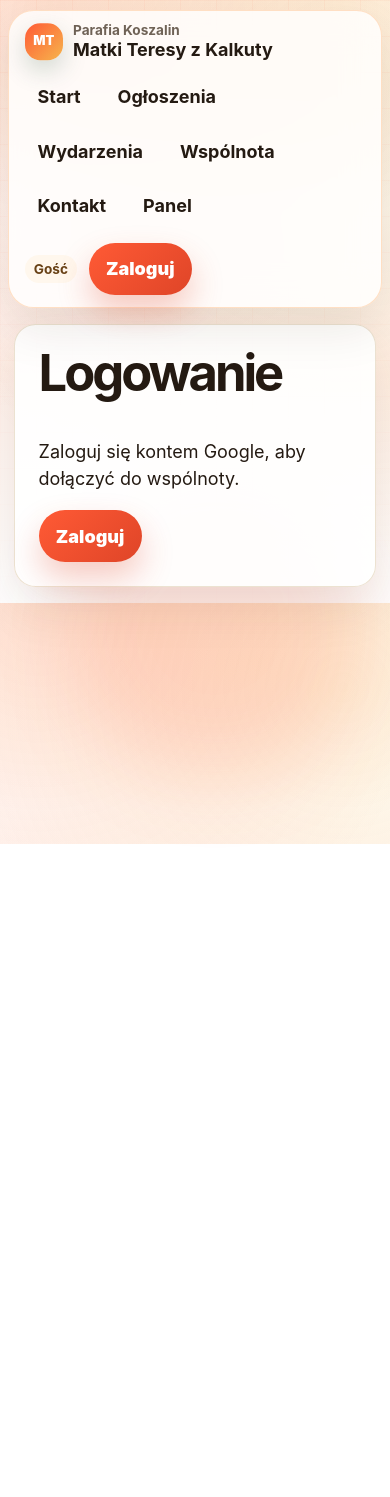
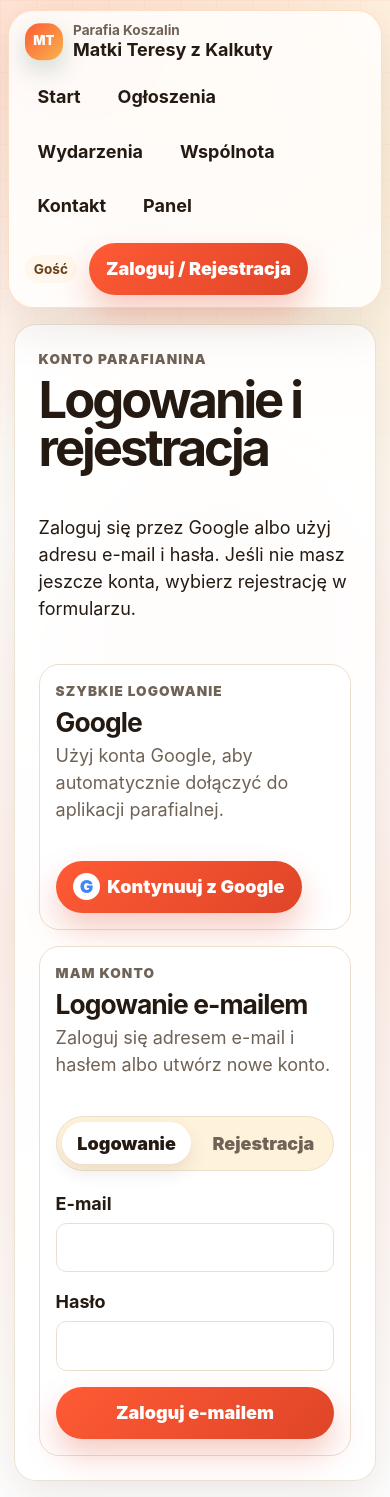
Before and after one commit to jasieksz1992/parafia-matki-teresy, a Next.js app: page /login in a window 390 px wide. Before the commit the page ends 844 px from the top, so only its background shows below. Built offline with nearby package versions, Linux system fonts and the light colour scheme; no server answers.

Commit message:
Add email authentication flow

```diff
--- a/src/app/globals.css
+++ b/src/app/globals.css
@@ -1942,3 +1942,83 @@ nav a:hover {
   z-index: 1;
   pointer-events: none;
 }
+
+.auth-hero {
+  display: grid;
+  gap: clamp(1.5rem, 4vw, 2.5rem);
+}
+
+.auth-intro {
+  max-width: 760px;
+}
+
+.auth-grid {
+  display: grid;
+  gap: 1rem;
+  grid-template-columns: repeat(auto-fit, minmax(280px, 1fr));
+}
+
+.auth-card {
+  display: grid;
+  align-content: start;
+  gap: 1.2rem;
+  padding: clamp(1rem, 3vw, 1.5rem);
+  border: 1px solid var(--border);
+  border-radius: 1.25rem;
+  background: rgba(255, 255, 255, 0.82);
+}
+
+.auth-card h2 {
+  margin: 0.15rem 0 0.35rem;
+}
+
+.auth-tabs {
+  display: grid;
+  gap: 0.5rem;
+  grid-template-columns: repeat(2, minmax(0, 1fr));
+  padding: 0.35rem;
+  border: 1px solid var(--border);
+  border-radius: 999px;
+  background: var(--surface-warm);
+}
+
+.auth-tabs button {
+  min-height: 42px;
+  border: 0;
+  border-radius: 999px;
+  background: transparent;
+  color: var(--muted);
+  font-weight: 900;
+  cursor: pointer;
+}
+
+.auth-tabs button.active {
+  background: white;
+  color: var(--text);
+  box-shadow: 0 8px 18px rgba(66, 44, 20, 0.1);
+}
+
+.google-button {
+  width: fit-content;
+}
+
+.google-button span {
+  display: inline-grid;
+  width: 1.7rem;
+  height: 1.7rem;
+  place-items: center;
+  border-radius: 999px;
+  background: white;
+  color: #4285f4;
+  font-weight: 900;
+}
+
+.form-error {
+  margin: 0;
+  padding: 0.75rem 0.9rem;
+  border: 1px solid rgba(159, 18, 57, 0.22);
+  border-radius: 0.8rem;
+  background: rgba(159, 18, 57, 0.08);
+  color: var(--danger);
+  font-weight: 800;
+}
--- a/src/app/login/page.tsx
+++ b/src/app/login/page.tsx
@@ -1,5 +1,14 @@
-import LoginButton from '@/components/LoginButton'
+import AuthForm from '@/components/AuthForm'
 
 export default function LoginPage() {
-  return <section className='hero small'><h1>Logowanie</h1><p>Zaloguj się kontem Google, aby dołączyć do wspólnoty.</p><LoginButton /></section>
+  return (
+    <section className='hero small auth-hero'>
+      <div className='auth-intro'>
+        <p className='eyebrow'>Konto parafianina</p>
+        <h1>Logowanie i rejestracja</h1>
+        <p>Zaloguj się przez Google albo użyj adresu e-mail i hasła. Jeśli nie masz jeszcze konta, wybierz rejestrację w formularzu.</p>
+      </div>
+      <AuthForm />
+    </section>
+  )
 }
--- /dev/null
+++ b/src/components/AuthForm.tsx
@@ -0,0 +1,139 @@
+'use client'
+
+import { FormEvent, useMemo, useState } from 'react'
+import { FirebaseError } from 'firebase/app'
+import { useRouter } from 'next/navigation'
+import { loginWithEmail, loginWithGoogle, logout, registerWithEmail } from '@/lib/auth'
+import { useAuth } from './AuthProvider'
+
+type AuthMode = 'login' | 'register'
+
+const authErrorMessages: Record<string, string> = {
+  'auth/email-already-in-use': 'Ten adres e-mail jest już zarejestrowany. Zaloguj się lub użyj innego adresu.',
+  'auth/invalid-email': 'Podaj poprawny adres e-mail.',
+  'auth/invalid-credential': 'Nieprawidłowy e-mail lub hasło.',
+  'auth/popup-closed-by-user': 'Okno logowania Google zostało zamknięte przed zakończeniem.',
+  'auth/too-many-requests': 'Zbyt wiele prób logowania. Spróbuj ponownie za chwilę.',
+  'auth/user-disabled': 'To konto zostało wyłączone.',
+  'auth/weak-password': 'Hasło musi mieć co najmniej 6 znaków.',
+  'auth/wrong-password': 'Nieprawidłowy e-mail lub hasło.'
+}
+
+function getAuthErrorMessage(error: unknown) {
+  if (error instanceof FirebaseError) {
+    return authErrorMessages[error.code] ?? 'Nie udało się zakończyć logowania. Spróbuj ponownie.'
+  }
+
+  return 'Wystąpił nieoczekiwany błąd. Spróbuj ponownie.'
+}
+
+export default function AuthForm() {
+  const router = useRouter()
+  const { user, loading } = useAuth()
+  const [mode, setMode] = useState<AuthMode>('login')
+  const [displayName, setDisplayName] = useState('')
+  const [email, setEmail] = useState('')
+  const [password, setPassword] = useState('')
+  const [pending, setPending] = useState(false)
+  const [error, setError] = useState('')
+
+  const submitLabel = useMemo(() => mode === 'login' ? 'Zaloguj e-mailem' : 'Utwórz konto', [mode])
+  const isRegister = mode === 'register'
+
+  async function handleEmailSubmit(event: FormEvent<HTMLFormElement>) {
+    event.preventDefault()
+    setError('')
+    setPending(true)
+
+    try {
+      if (isRegister) {
+        await registerWithEmail(email, password, displayName)
+      } else {
+        await loginWithEmail(email, password)
+      }
+      router.push('/community')
+    } catch (nextError) {
+      setError(getAuthErrorMessage(nextError))
+    } finally {
+      setPending(false)
+    }
+  }
+
+  async function handleGoogleLogin() {
+    setError('')
+    setPending(true)
+
+    try {
+      await loginWithGoogle()
+      router.push('/community')
+    } catch (nextError) {
+      setError(getAuthErrorMessage(nextError))
+    } finally {
+      setPending(false)
+    }
+  }
+
+  if (user) {
+    return (
+      <div className='auth-card'>
+        <div>
+          <p className='eyebrow'>Jesteś zalogowany</p>
+          <h2>{user.displayName || user.email || 'Konto parafianina'}</h2>
+          <p className='muted'>Możesz przejść do wspólnoty albo wylogować się i użyć innego konta.</p>
+        </div>
+        <div className='actions'>
+          <button className='button' type='button' onClick={() => router.push('/community')}>Przejdź do wspólnoty</button>
+          <button className='button secondary' type='button' onClick={() => logout()}>Wyloguj</button>
+        </div>
+      </div>
+    )
+  }
+
+  return (
+    <div className='auth-grid'>
+      <section className='auth-card' aria-labelledby='google-login-title'>
+        <div>
+          <p className='eyebrow'>Szybkie logowanie</p>
+          <h2 id='google-login-title'>Google</h2>
+          <p className='muted'>Użyj konta Google, aby automatycznie dołączyć do aplikacji parafialnej.</p>
+        </div>
+        <button className='button google-button' type='button' onClick={handleGoogleLogin} disabled={pending || loading}>
+          <span aria-hidden='true'>G</span>
+          Kontynuuj z Google
+        </button>
+      </section>
+
+      <section className='auth-card' aria-labelledby='email-login-title'>
+        <div>
+          <p className='eyebrow'>{isRegister ? 'Nowe konto' : 'Mam konto'}</p>
+          <h2 id='email-login-title'>{isRegister ? 'Rejestracja e-mailem' : 'Logowanie e-mailem'}</h2>
+          <p className='muted'>Zaloguj się adresem e-mail i hasłem albo utwórz nowe konto.</p>
+        </div>
+
+        <div className='auth-tabs' role='tablist' aria-label='Wybierz sposób użycia formularza e-mail'>
+          <button className={mode === 'login' ? 'active' : ''} type='button' role='tab' aria-selected={mode === 'login'} onClick={() => setMode('login')}>Logowanie</button>
+          <button className={mode === 'register' ? 'active' : ''} type='button' role='tab' aria-selected={mode === 'register'} onClick={() => setMode('register')}>Rejestracja</button>
+        </div>
+
+        <form className='form' onSubmit={handleEmailSubmit}>
+          {isRegister && (
+            <label>
+              Imię i nazwisko
+              <input autoComplete='name' value={displayName} onChange={event => setDisplayName(event.target.value)} required minLength={2} />
+            </label>
+          )}
+          <label>
+            E-mail
+            <input autoComplete='email' inputMode='email' type='email' value={email} onChange={event => setEmail(event.target.value)} required />
+          </label>
+          <label>
+            Hasło
+            <input autoComplete={isRegister ? 'new-password' : 'current-password'} type='password' value={password} onChange={event => setPassword(event.target.value)} required minLength={6} />
+          </label>
+          {error && <p className='form-error' role='alert'>{error}</p>}
+          <button className='button' type='submit' disabled={pending || loading}>{pending ? 'Przetwarzanie…' : submitLabel}</button>
+        </form>
+      </section>
+    </div>
+  )
+}
--- a/src/components/LoginButton.tsx
+++ b/src/components/LoginButton.tsx
@@ -1,6 +1,7 @@
 'use client'
 
-import { loginWithGoogle, logout } from '@/lib/auth'
+import Link from 'next/link'
+import { logout } from '@/lib/auth'
 import { useAuth } from './AuthProvider'
 
 export default function LoginButton() {
@@ -10,5 +11,5 @@ export default function LoginButton() {
     return <button className='button secondary' onClick={() => logout()}>Wyloguj</button>
   }
 
-  return <button className='button' onClick={() => loginWithGoogle()}>Zaloguj</button>
+  return <Link className='button' href='/login'>Zaloguj / Rejestracja</Link>
 }
--- a/src/lib/auth.ts
+++ b/src/lib/auth.ts
@@ -1,6 +1,6 @@
 'use client'
 
-import { GoogleAuthProvider, onAuthStateChanged, signInWithPopup, signOut, type User } from 'firebase/auth'
+import { createUserWithEmailAndPassword, GoogleAuthProvider, onAuthStateChanged, signInWithEmailAndPassword, signInWithPopup, signOut, updateProfile, type User } from 'firebase/auth'
 import { doc, getDoc, onSnapshot, serverTimestamp, setDoc } from 'firebase/firestore'
 import { auth, db } from './firebase'
 import { parishId } from './constants'
@@ -10,6 +10,22 @@ const provider = new GoogleAuthProvider()
 
 export function loginWithGoogle() {
   return signInWithPopup(auth, provider)
+}
+
+export function loginWithEmail(email: string, password: string) {
+  return signInWithEmailAndPassword(auth, email.trim(), password)
+}
+
+export async function registerWithEmail(email: string, password: string, displayName: string) {
+  const credential = await createUserWithEmailAndPassword(auth, email.trim(), password)
+  const trimmedName = displayName.trim()
+
+  if (trimmedName) {
+    await updateProfile(credential.user, { displayName: trimmedName })
+  }
+
+  await ensureMember(credential.user)
+  return credential
 }
 
 export function logout() {
```
